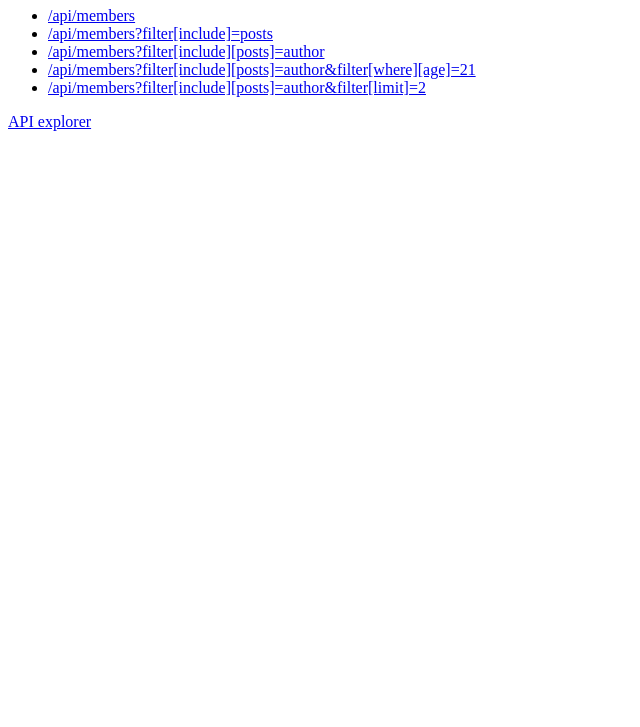
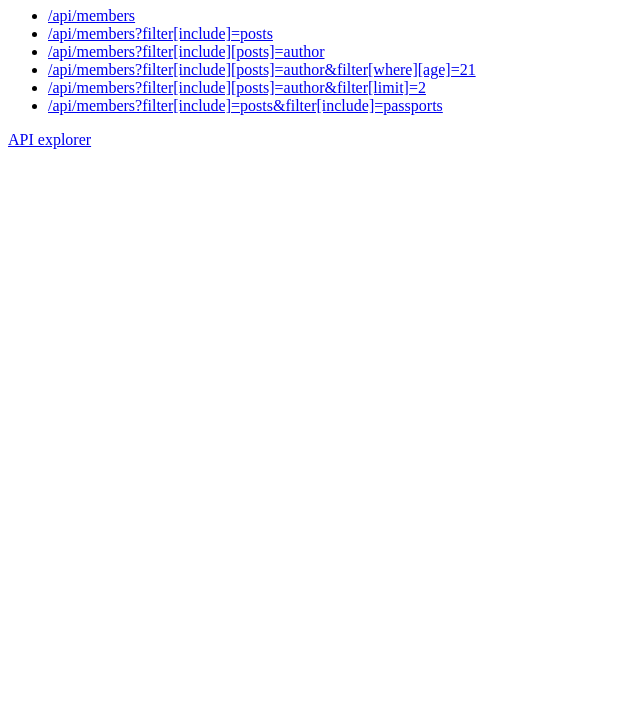
Before and after one commit to stijndeschuymer/loopback-example-relations-basic, a website: page public/index.html in a window 1280 px wide. Shown: the part 73-800 px from the top of the page, without its empty margins (0-640 px from the left). Drawn offline with Linux system fonts and the light colour scheme.

Commit message:
Add array of includes sample

```diff
--- a/public/index.html
+++ b/public/index.html
@@ -12,6 +12,8 @@
     <li>
         <a href='/api/members?filter[include][posts]=author&filter[where][age]=21'>/api/members?filter[include][posts]=author&filter[where][age]=21</a>
     <li><a href='/api/members?filter[include][posts]=author&filter[limit]=2'>/api/members?filter[include][posts]=author&filter[limit]=2</a>
+    <li><a href='/api/members?filter[include]=posts&filter[include]=passports'>/api/members?filter[include]=posts&filter[include]=passports</a>
+
 </ul>
 
 <p>
```
